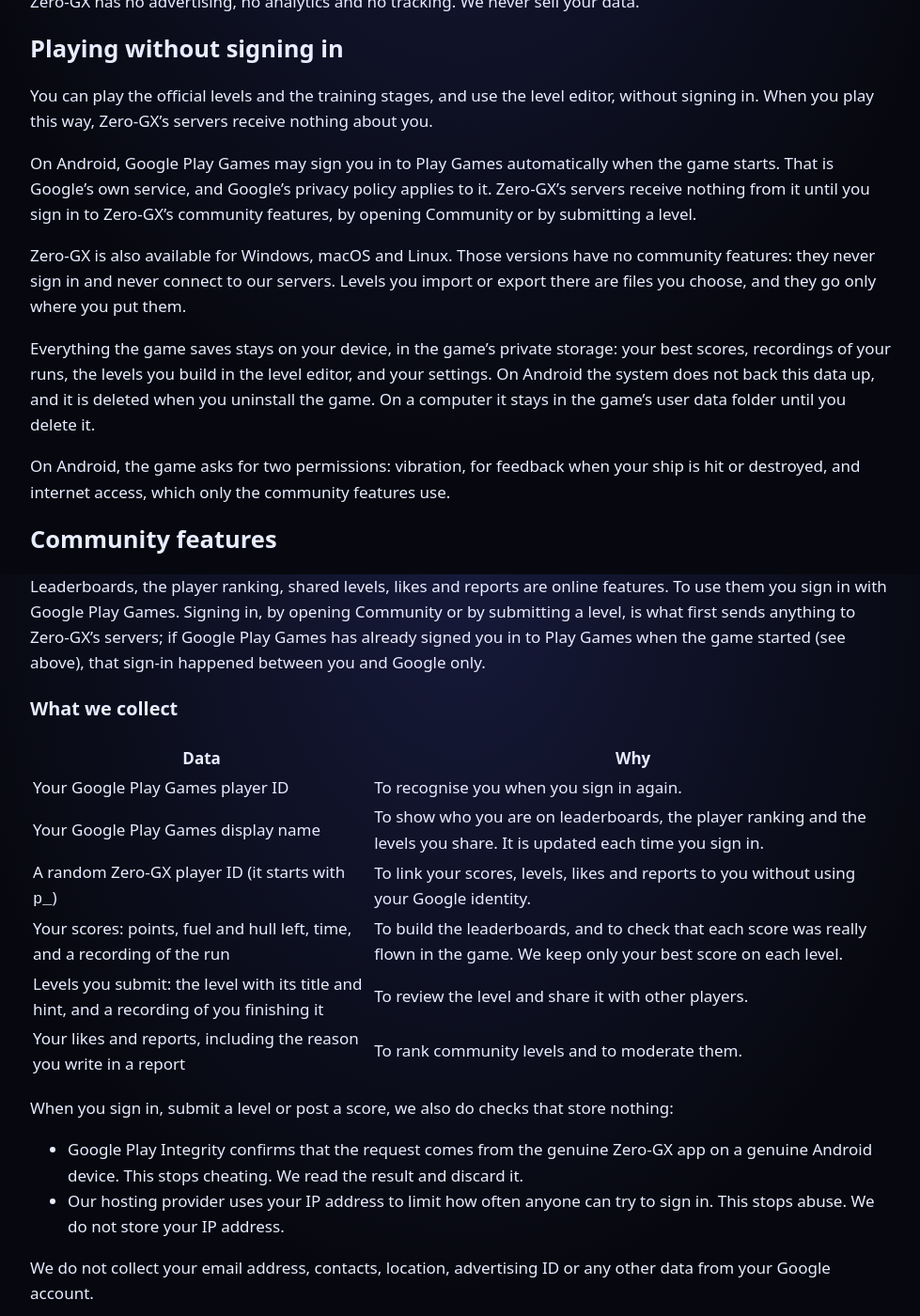
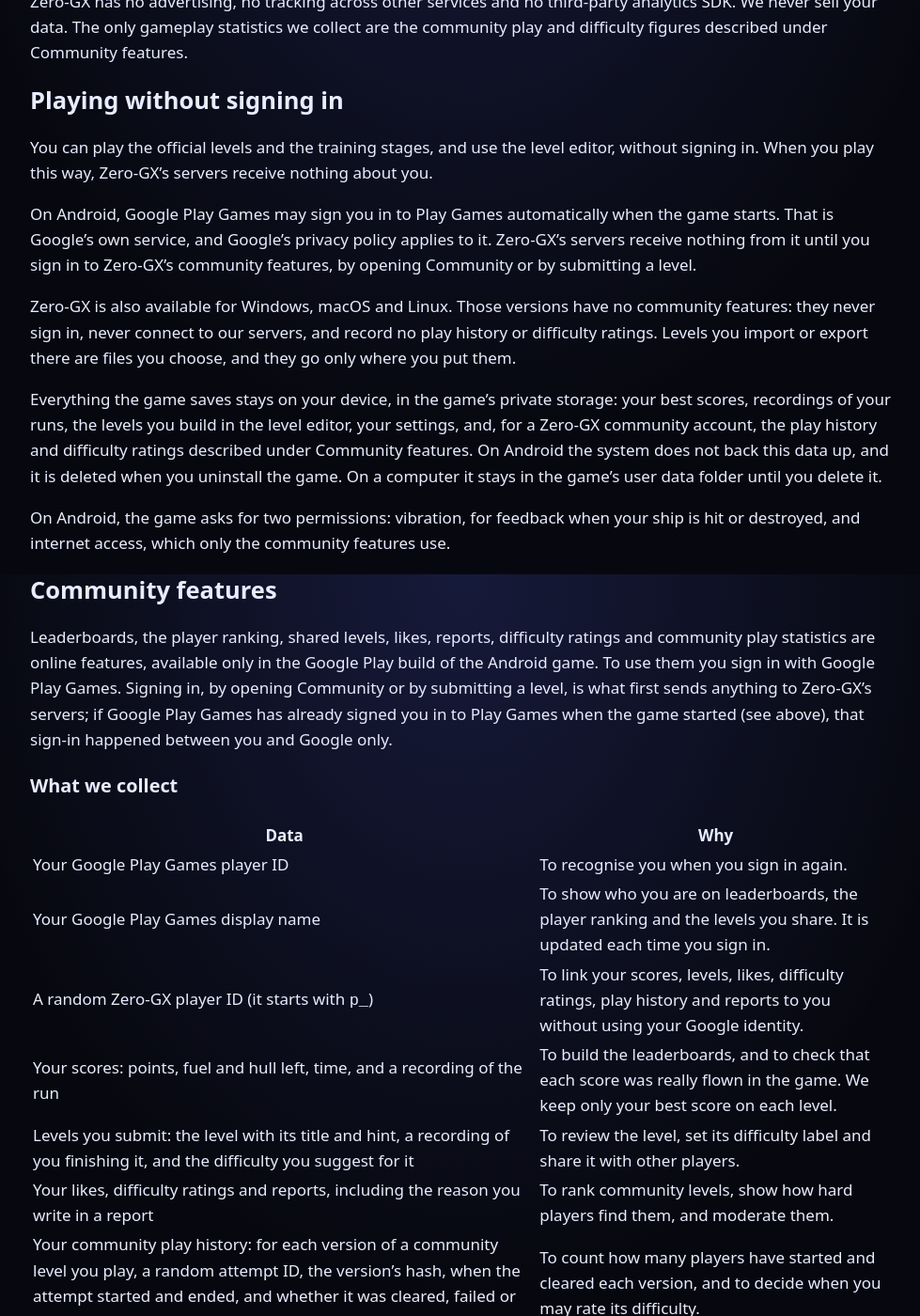
Before and after one commit to BRAITG/braitg.github.io, a Jekyll site: the page built from zero-gx/privacy.md, in a window 1280 px wide and 1400 px high, scrolled down 289 px. Shown: the whole window at 94% size, without its empty margins (148-1127 px from the left). Built offline with Jekyll 4.4.1, drawn with Linux system fonts in a browser that asks for light colours; some of the changed text lies outside the part shown.

Commit message:
docs: disclose Zero-GX community play history and difficulty ratings (#1)

```diff
--- a/zero-gx/privacy.md
+++ b/zero-gx/privacy.md
@@ -6,11 +6,11 @@ permalink: /zero-gx/privacy/
 
 # Zero-GX Privacy Policy
 
-Last updated: 21 October 2026
+Last updated: 23 October 2026
 
 Zero-GX is made by Andre Brait under the name BRAITG. This policy explains what data the game and its community service handle, who can see it, and how to have it deleted.
 
-Zero-GX has no advertising, no analytics and no tracking. We never sell your data.
+Zero-GX has no advertising, no tracking across other services and no third-party analytics SDK. We never sell your data. The only gameplay statistics we collect are the community play and difficulty figures described under Community features.
 
 ## Playing without signing in
 
@@ -18,15 +18,15 @@ You can play the official levels and the training stages, and use the level edit
 
 On Android, Google Play Games may sign you in to Play Games automatically when the game starts. That is Google's own service, and Google's privacy policy applies to it. Zero-GX's servers receive nothing from it until you sign in to Zero-GX's community features, by opening Community or by submitting a level.
 
-Zero-GX is also available for Windows, macOS and Linux. Those versions have no community features: they never sign in and never connect to our servers. Levels you import or export there are files you choose, and they go only where you put them.
+Zero-GX is also available for Windows, macOS and Linux. Those versions have no community features: they never sign in, never connect to our servers, and record no play history or difficulty ratings. Levels you import or export there are files you choose, and they go only where you put them.
 
-Everything the game saves stays on your device, in the game's private storage: your best scores, recordings of your runs, the levels you build in the level editor, and your settings. On Android the system does not back this data up, and it is deleted when you uninstall the game. On a computer it stays in the game's user data folder until you delete it.
+Everything the game saves stays on your device, in the game's private storage: your best scores, recordings of your runs, the levels you build in the level editor, your settings, and, for a Zero-GX community account, the play history and difficulty ratings described under Community features. On Android the system does not back this data up, and it is deleted when you uninstall the game. On a computer it stays in the game's user data folder until you delete it.
 
 On Android, the game asks for two permissions: vibration, for feedback when your ship is hit or destroyed, and internet access, which only the community features use.
 
 ## Community features
 
-Leaderboards, the player ranking, shared levels, likes and reports are online features. To use them you sign in with Google Play Games. Signing in, by opening Community or by submitting a level, is what first sends anything to Zero-GX's servers; if Google Play Games has already signed you in to Play Games when the game started (see above), that sign-in happened between you and Google only.
+Leaderboards, the player ranking, shared levels, likes, reports, difficulty ratings and community play statistics are online features, available only in the Google Play build of the Android game. To use them you sign in with Google Play Games. Signing in, by opening Community or by submitting a level, is what first sends anything to Zero-GX's servers; if Google Play Games has already signed you in to Play Games when the game started (see above), that sign-in happened between you and Google only.
 
 ### What we collect
 
@@ -34,12 +34,19 @@ Leaderboards, the player ranking, shared levels, likes and reports are online fe
 |---|---|
 | Your Google Play Games player ID | To recognise you when you sign in again. |
 | Your Google Play Games display name | To show who you are on leaderboards, the player ranking and the levels you share. It is updated each time you sign in. |
-| A random Zero-GX player ID (it starts with `p_`) | To link your scores, levels, likes and reports to you without using your Google identity. |
+| A random Zero-GX player ID (it starts with `p_`) | To link your scores, levels, likes, difficulty ratings, play history and reports to you without using your Google identity. |
 | Your scores: points, fuel and hull left, time, and a recording of the run | To build the leaderboards, and to check that each score was really flown in the game. We keep only your best score on each level. |
-| Levels you submit: the level with its title and hint, and a recording of you finishing it | To review the level and share it with other players. |
-| Your likes and reports, including the reason you write in a report | To rank community levels and to moderate them. |
+| Levels you submit: the level with its title and hint, a recording of you finishing it, and the difficulty you suggest for it | To review the level, set its difficulty label and share it with other players. |
+| Your likes, difficulty ratings and reports, including the reason you write in a report | To rank community levels, show how hard players find them, and moderate them. |
+| Your community play history: for each version of a community level you play, a random attempt ID, the version's hash, when the attempt started and ended, and whether it was cleared, failed or abandoned | To count how many players have started and cleared each version, and to decide when you may rate its difficulty. |
 
-When you sign in, submit a level or post a score, we also do checks that store nothing:
+The play history is kept apart from your scores. It holds no recording of a run, no controls or cursor input, and no device identifier. A failed or abandoned attempt is counted, but we keep no recording of it. Score recordings are separate and are kept as described above. The app reports attempts itself; we do not check them against a recording.
+
+Only attempts on published community levels count. Menus, paused introductions, the editor's Test and Publish flights, training and campaign stages, and replays are not counted. If the app does not yet know your Zero-GX account, a community level you play is not recorded, and nothing from it is attached to an account that signs in later.
+
+Start and end times come from your device's clock. They are only ordering hints: if the clock is wrong, or the same level is played on two devices whose clocks disagree, the order of attempts can be wrong. Our server also records when it receives each attempt. Attempts played offline are sent later, so the figures can change when they arrive. The figures describe the current audience; they are not a measure of any player's skill.
+
+When you sign in, submit a level, post a score or sync your play history, we also do checks that store nothing:
 
 - Google Play Integrity confirms that the request comes from the genuine Zero-GX app on a genuine Android device. This stops cheating. We read the result and discard it.
 - Our hosting provider uses your IP address to limit how often anyone can try to sign in. This stops abuse. We do not store your IP address.
@@ -52,11 +59,15 @@ Other signed-in players can see:
 
 - leaderboards, with your display name, your Zero-GX player ID, your score details and, while we keep it, the recording of your best run;
 - the player ranking, with your display name and total points;
-- the list of community levels, with the author's display name.
+- the list of community levels, with the author's display name, the number of likes, and the level's difficulty: the label a moderator has set, and the community difficulty with how many players rated it;
+- for each version of a community level, aggregate play figures: how many players have started it, how many have cleared it, the median number of attempts among those who cleared it, and how many players are still unbeaten after 5, 10 or 20 attempts.
+
+Other players never see which players started, cleared or rated a level, or any player's play history. In the app you see your own progress and your own rating.
 
 Anyone can see the public repository [BRAITG/zero-gx-levels](https://github.com/BRAITG/zero-gx-levels) on GitHub. It contains:
 
-- every level you submit, with its title and hint, the recording of you finishing it, and your Zero-GX player ID as the author;
+- every level you submit, with its title and hint, the recording of you finishing it, the difficulty you suggested for it, and your Zero-GX player ID as the author;
+- the difficulty label a moderator sets on each submission;
 - a list of levels with each author's display name;
 - the reports you file, with the reason you wrote and your Zero-GX player ID;
 - the moderators' review comments.
@@ -65,7 +76,7 @@ Rejected submissions stay visible there too. Submitted levels are shared under t
 
 ### Services that process the data
 
-- **Cloudflare** hosts the community server, its database and the stored run recordings.
+- **Cloudflare** hosts the community server, its database (including play history and difficulty ratings) and the stored run recordings.
 - **Google** provides the Play Games sign-in and the Play Integrity check, and distributes the game through Google Play. Google's own sign-in to Play Games at the start of the game is covered by Google's privacy policy, not by this one.
 - **GitHub** hosts the public levels repository, where submissions are reviewed.
 - **jsDelivr** delivers the shared level files to the game. Like any website, it receives your IP address when the game downloads a level; see the [jsDelivr privacy policy](https://www.jsdelivr.com/terms/privacy-policy-jsdelivr-net).
@@ -74,21 +85,23 @@ We share your data with no one else.
 
 ### How long we keep it
 
-We keep your community data for as long as you have a Zero-GX community account, or until you delete it. A run recording is deleted as soon as you post a better score on the same level. Recordings of runs in a level's top 10 are kept; every other recording is deleted 14 days after you post it, and the score stays without it. A sign-in session lasts 7 days. Abuse-prevention counters are deleted within 2 days.
+We keep your community data for as long as you have a Zero-GX community account, or until you delete it. This includes your play history, the per-level summaries computed from it and your difficulty ratings. A run recording is deleted as soon as you post a better score on the same level. Recordings of runs in a level's top 10 are kept; every other recording is deleted 14 days after you post it, and the score stays without it. A sign-in session lasts 7 days. Abuse-prevention counters are deleted within 2 days.
+
+On your device, the play history and ratings for your account stay in the game's private storage until you delete your community account or uninstall the game.
 
 ## Deleting your data
 
-You can delete your community account at any time in the game, from the community screen. It takes effect at once. If you can no longer sign in, email [support@braitg.dev](mailto:support@braitg.dev) with the subject "Delete my Zero-GX data" and the display name you use in the game, and we will delete it within 30 days. To delete everything stored only on your device, uninstall the game.
+You can delete your community account at any time in the game: open Community, choose **Settings**, then under **Account** choose **Delete my community account** and confirm. It takes effect at once. If you can no longer sign in, email [support@braitg.dev](mailto:support@braitg.dev) with the subject "Delete my Zero-GX data" and the display name you use in the game, and we will delete it within 30 days. To delete everything stored only on your device, uninstall the game.
 
-Deleting your community account removes your Google Play Games player ID, your display name, your scores and run recordings, your likes and your reports from our servers. Run recordings are removed from storage within a day.
+Deleting your community account removes your Google Play Games player ID, your display name, your scores and run recordings, your likes, your reports, your play history and your difficulty ratings from our servers, together with the per-level figures built from them. Run recordings are removed from storage within a day. The app also removes the play history and ratings it holds for that account on your device, including any not yet sent, so unsent activity from a deleted account cannot restore its history under a new account. The play figures for each level are recalculated without the deleted records.
 
-The levels you submitted stay in the game and in the public repository, shown as by "Deleted player". The random Zero-GX player ID stays on them and on the reports you filed, but nothing links it to you any more. Your display name stays in the history of the public level list until we rewrite that history. If you ask, we rewrite it, and we also remove your levels from the repository and its history. Copies that other people made under the level licence, and copies kept by third-party archives, are outside our control.
+The levels you submitted stay in the game and in the public repository, shown as by "Deleted player". The random Zero-GX player ID stays on them and on the reports you filed, but nothing links it to you any more. The difficulty you suggested for them, and any label a moderator set, stay with each level. Your display name stays in the history of the public level list until we rewrite that history. If you ask, we rewrite it, and we also remove your levels from the repository and its history. Copies that other people made under the level licence, and copies kept by third-party archives, are outside our control.
 
 ## Your rights
 
 Depending on where you live, you may have the right to access the data we hold about you, to correct it, to have it deleted, to object to its use, and to receive a copy of it. To use any of these rights, email [support@braitg.dev](mailto:support@braitg.dev). If you live in the European Union or the United Kingdom, you may also complain to your data protection authority.
 
-We use your data to provide the community features you asked for, and in our legitimate interest in keeping leaderboards fair and the community safe.
+We use your data to provide the community features you asked for, to produce play figures and difficulty ratings for community levels, and in our legitimate interest in keeping leaderboards fair and the community safe.
 
 ## Children
 
```
